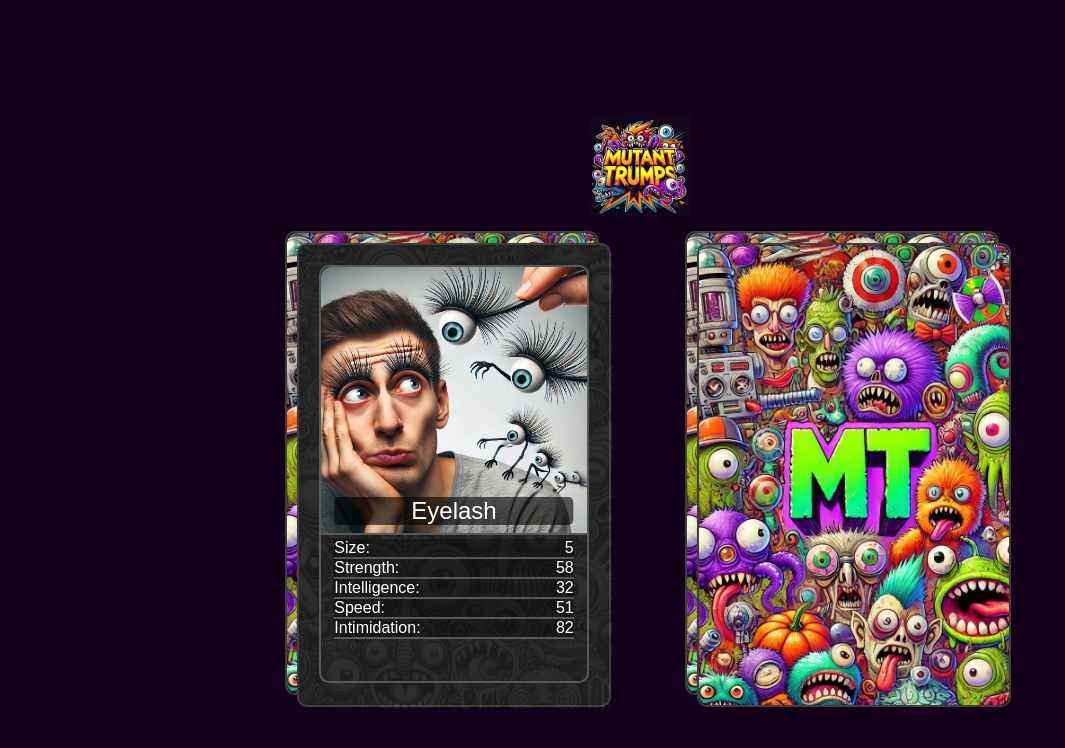
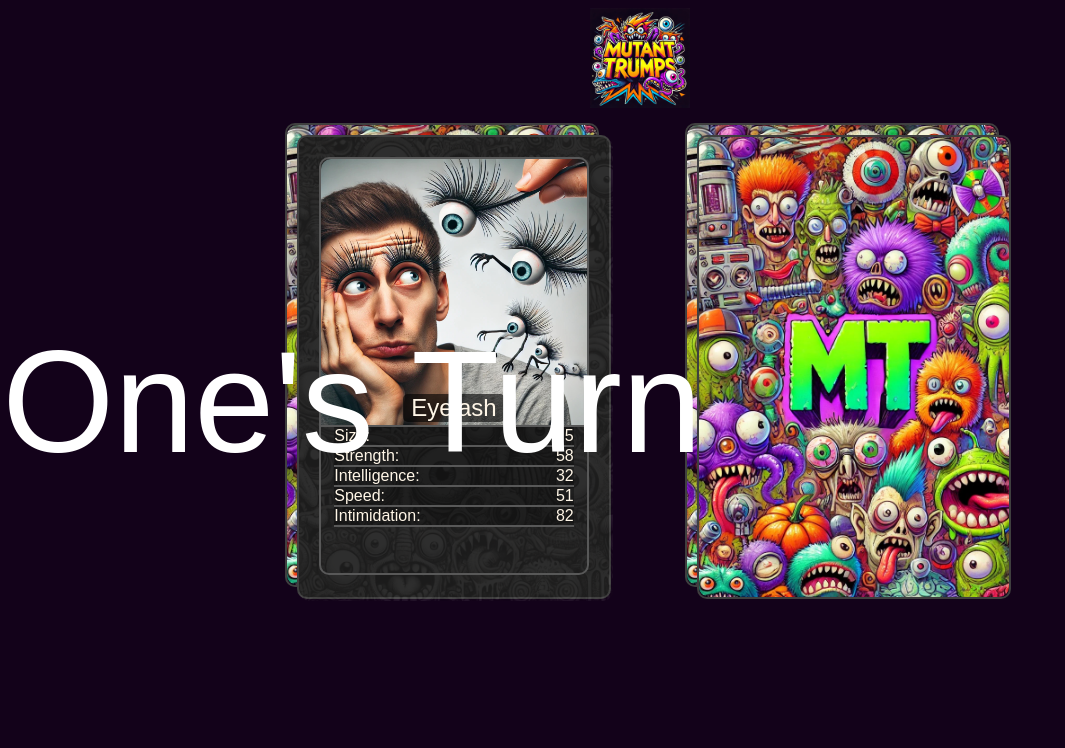
Before and after one commit to Fred-A-M/mutant-trumps, a React (Vite) app in the folder client/: page / in a window 1280 px wide. Both pictures are taken after a click on the element "Four Cards". Shown: the top 748 px of the page, without its empty margins (0-1065 px from the left). Built offline with nearby package versions, Linux system fonts and the light colour scheme; a web font is replaced by a local one.

Commit message:
big changes

```diff
--- a/client/src/App.css
+++ b/client/src/App.css
@@ -1,17 +1,4 @@
 .main-container {
   display: flex;
   flex-direction: column;
-  justify-items: center;
-  align-items: center;
-  height: 100%;
-  width: 100%;
 }
-
-.logo {
-  margin-bottom: 10px;
-}
-
-.cards-window {
-  height: 100vh;
-  width: 100vw;
-}
--- a/client/src/App.jsx
+++ b/client/src/App.jsx
@@ -18,11 +18,9 @@ function changeCards (number) {
   return (
     <>
     <div className='main-container'>
-      <div className='cards-window'>
         {state === 'start' ?
         <StartMenu changeState={changeState} changeCards={changeCards} /> :
         <GameWindow numCards={numCards} changeState={changeState} /> }
-      </div>
     </div>
     </>
   )
--- a/client/src/Components/CardComp/CardComp.css
+++ b/client/src/Components/CardComp/CardComp.css
@@ -27,10 +27,21 @@
   position: relative;
 }
 
+.card-body, .trump-picture {
+  opacity: 0;
+  transition: opacity 0.1s ease-in-out;
+}
+
+.card-body.visible, .trump-picture.visible {
+  opacity: 1;
+}
+
 .trump-picture {
   position: relative;
   align-items: center;
   text-align: center;
+  display: flex;
+  justify-content: center;
 }
 
 .trump-picture img {
@@ -39,18 +50,17 @@
   border-top-left-radius: 10px;
   border-top-right-radius: 10px;
   border-bottom: 2px solid rgb(88, 88, 88);
+  position: relative;
 }
 
 .title {
   font-size: x-large;
   position: absolute;
-  width: 90%;
-  top: 90%;
-  left: 50%;
-  transform: translate(-50%, -50%);
-  color: white;
+  bottom: 2%;
   background-color: rgba(0, 0, 0, 0.6);
   border-radius: 5px;
+  padding-left: 3%;
+  padding-right: 3%;
 }
 
 .choices {
@@ -68,7 +78,6 @@
 }
 
 .attribute.active-hover:hover {
-  /* border: 1px solid white; */
   background-color: rgba(0, 0, 0, 1);
   color:rgb(169, 166, 161);
   cursor: pointer;
@@ -89,3 +98,23 @@
 .attribute.highlightp1WinP2Turn {
   color: rgb(255, 0, 0);
 }
+
+@keyframes redFlash {
+  100% {
+    color: rgb(255, 0, 0);
+  }
+}
+
+.redFlash {
+  animation: redFlash 0.5s steps(2) infinite;
+}
+
+@keyframes greenFlash {
+  100% {
+    color: rgb(60, 255, 0);
+  }
+}
+
+.greenFlash {
+  animation: greenFlash 0.5s steps(2) infinite;
+}
--- a/client/src/Components/CardComp/CardComp.jsx
+++ b/client/src/Components/CardComp/CardComp.jsx
@@ -1,6 +1,23 @@
 /* eslint-disable react/prop-types */
+import { useEffect, useState } from 'react';
 import './CardComp.css'
-export default function CardComp ({card, compareCards, comparedAttribute, activePlayer, player}) {
+export default function CardComp ({card, compareCards, comparedAttribute, activePlayer, player, computerThinking}) {
+  const [highlightIndex, setHighlightIndex] = useState(0);
+  const [fadeCard, setFadeCard] = useState(false);
+
+  useEffect(() => {
+    if (!card) return
+    const interval = setInterval(() => {
+      setHighlightIndex((prevIndex) =>
+        prevIndex === Object.keys(card.attributes).length - 1 ? 0 : prevIndex + 1
+      );
+    }, 300);
+    return () => clearInterval(interval);
+  }, [card]);
+
+  useEffect(() => {
+    setFadeCard(true);
+  }, [card])
 
   if (!card) {
     return <div>Loading...</div>;
@@ -14,25 +31,35 @@ export default function CardComp ({card, compareCards, comparedAttribute, active
 
   return (
     <>
-    <div className='card-body'>
-    <div className='card-background'>
-      <img src='./src/assets/CardBackground.jpeg' alt="logo"/>
-    </div>
+    <div className={`card-body ${fadeCard && 'visible'}`}>
+      <div className='card-background'>
+        <img src='./src/assets/CardBackground.jpeg' alt="logo"/>
+      </div>
       <div className='card-content'>
-        <div className='trump-picture'>
+        <div className={`trump-picture ${fadeCard && 'visible'}`}>
           <img src={card.imageURL} alt="logo"/>
           <div className='title'>
             {card.name}
           </div>
         </div>
         <div className='choices'>
-          {Object.entries(card.attributes).map(([key, value]) => (
-            <div key={key} className={`attribute
-              ${player === 'player1' && activePlayer && 'active-hover'}
-              ${activePlayer && comparedAttribute === `${key}p1Win` && 'highlightp1WinP1Turn'}
-              ${activePlayer && comparedAttribute === `${key}p2Win` && 'highlightp2WinP1Turn'}
-              ${!activePlayer && comparedAttribute === `${key}p1Win` && 'highlightp1WinP2Turn'}
-              ${!activePlayer && comparedAttribute === `${key}p2Win` && 'highlightp2WinP2Turn'}`}
+          {Object.entries(card.attributes).map(([key, value], index) => (
+            <div key={key}
+              className={`attribute
+                ${player === 'player1' && activePlayer && 'active-hover'}
+                ${player === 'player1' && activePlayer && comparedAttribute === `${key}p1Win` && 'highlightp1WinP1Turn'}
+                ${player === 'player2' && activePlayer && comparedAttribute === `${key}p1Win` && 'greenFlash'}
+                ${player === 'player1' && activePlayer && comparedAttribute === `${key}p2Win` && 'highlightp2WinP1Turn'}
+                ${player === 'player2' && activePlayer && comparedAttribute === `${key}p2Win` && 'redFlash'}
+                ${player === 'player1' && !activePlayer && comparedAttribute === `${key}p1Win` && 'redFlash'}
+                ${player === 'player2' && !activePlayer && comparedAttribute === `${key}p1Win` && 'highlightp1WinP2Turn'}
+                ${player === 'player1' && !activePlayer && comparedAttribute === `${key}p2Win` && 'greenFlash'}
+                ${player === 'player2' && !activePlayer && comparedAttribute === `${key}p2Win` && 'highlightp2WinP2Turn'}`
+              }
+              style={
+                {backgroundColor: player === 'player2' && computerThinking && index === highlightIndex && 'rgba(0, 0, 0, 1)',
+                color: player === 'player2' && computerThinking && index === highlightIndex && 'rgb(169, 166, 161)'}
+              }
               onClick={() => handleClick(key)}>
                 <div>{key[0].toUpperCase() + key.slice(1)}:</div> <div>{value}</div>
               </div>
--- a/client/src/Components/GameWindow/GameWindow.css
+++ b/client/src/Components/GameWindow/GameWindow.css
@@ -1,9 +1,9 @@
 .game-window {
   display: flex;
   flex-direction: column;
-  justify-content: center;
   align-items: center;
-  height: 100%;
+  /* justify-content: center; */
+  /* height: 100vh; */
 }
 
 .game-logo {
@@ -23,18 +23,19 @@
 .drifting-text {
   position: absolute;
   white-space: nowrap;
-  font-size: 4rem;
-  top: 5%;
-  right: -50%;
-  animation: drift-left 3.5s linear forwards;
+  font-size: 9rem;
+  top: 40%;
+  color: white;
+  transform: translateX(100vw);
+  animation: smooth-drift 4s linear forwards;
   z-index: 50;
 }
 
-@keyframes drift-left {
+@keyframes smooth-drift {
   0% {
-    right: -50%;
+    transform: translateX(100vw);
   }
   100% {
-    right: 150%;
+    transform: translateX(-100vw);
   }
 }
--- a/client/src/Components/GameWindow/GameWindow.jsx
+++ b/client/src/Components/GameWindow/GameWindow.jsx
@@ -20,6 +20,8 @@ export default function GameWindow ({numCards, changeState}) {
   const [losingCard, setLosingCard] = useState(false);
   const [comparedAttribute, setComparedAttribute] = useState(null);
   const [playerAnnouncement, setPlayerAnnouncement] = useState(false);
+  const [computerThinking, setComputerThinking] = useState(false);
+  const [changeToCPU, setChangeToCPU] = useState(false);
 
   function fetchCards() {
       const pack = cards;
@@ -54,7 +56,7 @@ export default function GameWindow ({numCards, changeState}) {
   useEffect(() => {
     if (decksInitialised) {
       if (playerOneDeck.length === 0) {
-        setWinner('Player Two Wins');
+        setWinner('CPU Wins');
       }
       if (playerTwoDeck.length === 0) {
         setWinner('Player One Wins')
@@ -63,15 +65,26 @@ export default function GameWindow ({numCards, changeState}) {
   }, [playerOneDeck, playerTwoDeck, decksInitialised])
 
   useEffect(() => {
+    const justChangedToCPU = changeToCPU ? 6000 : 3000;
     if (!activePlayer && !winner) {
       const timeout = setTimeout(() => {
         const best = bestAttribute(playerTwoCard);
+        setComputerThinking(false);
         compareCards(best);
-      }, 2000);
+        setChangeToCPU(false);
+      }, justChangedToCPU);
       return () => clearTimeout(timeout);
     }
   }, [activePlayer, playerTwoCard]);
 
+  function triggerAnnouncement () {
+    setPlayerAnnouncement(true);
+    if (activePlayer) {
+      setTimeout(() => {
+        setComputerThinking(true);
+      }, 4000);
+    }
+  }
 
   function compareCards(attribute) {
     const playerOneValue = playerOneCard.attributes[attribute];
@@ -89,26 +102,21 @@ export default function GameWindow ({numCards, changeState}) {
           setActivePlayer(true);
           setComparedAttribute(null);
         }, 2500);
-      } else if (playerOneValue < playerTwoValue) {
+      }
+      if (playerOneValue < playerTwoValue) {
         setLosingCard(true);
         setComparedAttribute(attribute + 'p2Win');
         setTimeout(() => {
-          if (activePlayer) triggerAnnouncement();
+          if (activePlayer) triggerAnnouncement(), setChangeToCPU(true);
           setPlayerTwoDeck([...playerTwoDeck.slice(1), playerOneDeck[0], playerTwoDeck[0]]);
           setPlayerOneDeck(playerOneDeck.slice(1));
           setLosingCard(false);
           setActivePlayer(false);
           setComparedAttribute(null);
+          if (!activePlayer) setComputerThinking(true);
         }, 2500);
       }
     }
-  }
-
-  function triggerAnnouncement () {
-    setPlayerAnnouncement(true);
-    setTimeout(() => {
-      setPlayerAnnouncement(false)
-    }, 3500);
   }
 
   return (
@@ -123,7 +131,7 @@ export default function GameWindow ({numCards, changeState}) {
       {winner ? <EndMenu winner={winner} changeState={changeState} /> :
       <div className='cards-container'>
         <PlayerOneComp cardList={playerOneDeck} compareCards={compareCards} card={playerOneCard} activePlayer={activePlayer} losingCard={losingCard} comparedAttribute={comparedAttribute} />
-        <PlayerTwoComp cardList={playerTwoDeck} compareCards={compareCards} card={playerTwoCard} activePlayer={activePlayer} losingCard={losingCard} comparedAttribute={comparedAttribute} />
+        <PlayerTwoComp cardList={playerTwoDeck} compareCards={compareCards} card={playerTwoCard} activePlayer={activePlayer} losingCard={losingCard} comparedAttribute={comparedAttribute} computerThinking={computerThinking} />
       </div>}
     </div>
     </>
--- a/client/src/Components/PlayerTwoComp/PlayerTwoComp.jsx
+++ b/client/src/Components/PlayerTwoComp/PlayerTwoComp.jsx
@@ -1,7 +1,7 @@
 /* eslint-disable react/prop-types */
 import CardComp from '../CardComp/CardComp';
 import CardRear from '../CardRear/CardRear';
-export default function PlayerTwoComp ({cardList, compareCards, card, activePlayer, losingCard, comparedAttribute}) {
+export default function PlayerTwoComp ({cardList, compareCards, card, activePlayer, losingCard, comparedAttribute, computerThinking}) {
   const offset = cardList.length * 6;
   const player = 'player2';
 
@@ -14,7 +14,7 @@ export default function PlayerTwoComp ({cardList, compareCards, card, activePlay
         ))}
       </div>
       <div className='current-card' style={{ top: `${offset}px`, left: `${offset}px` }}>
-        {!activePlayer || losingCard ? <CardComp card={card} player={player} compareCards={compareCards} activePlayer={activePlayer} comparedAttribute={comparedAttribute}/> : <CardRear /> }
+        {!activePlayer || losingCard ? <CardComp card={card} player={player} compareCards={compareCards} activePlayer={activePlayer} comparedAttribute={comparedAttribute} computerThinking={computerThinking}/> : <CardRear /> }
       </div>
     </div>
     </>
--- a/client/src/cards.js
+++ b/client/src/cards.js
@@ -35,11 +35,11 @@ export const cards = [
   {
     name: 'Broccoli Scot',
     attributes: {
-      size: 36,
+      size: 61,
       strength: 82,
       intelligence: 62,
-      speed: 41,
-      intimidation: 71,
+      speed: 49,
+      intimidation: 85,
     },
     imageURL: './src/assets/characters/BroccoliScot.jpeg'
   },
--- a/client/src/index.css
+++ b/client/src/index.css
@@ -2,9 +2,7 @@
 
 
 body {
-  /* padding: 10px; */
   background-color: rgb(19, 2, 26);
-  /* background-color: rgb(255, 255, 255); */
-  color: white;
+  color: rgb(255, 246, 231);
   font-family: "Faculty Glyphic", sans-serif;
 }
```
Also changed, not shown: client/src/Components/EndMenu/EndMenu.css (+3 -4 lines), client/src/assets/characters/BroccoliScot.jpeg.
